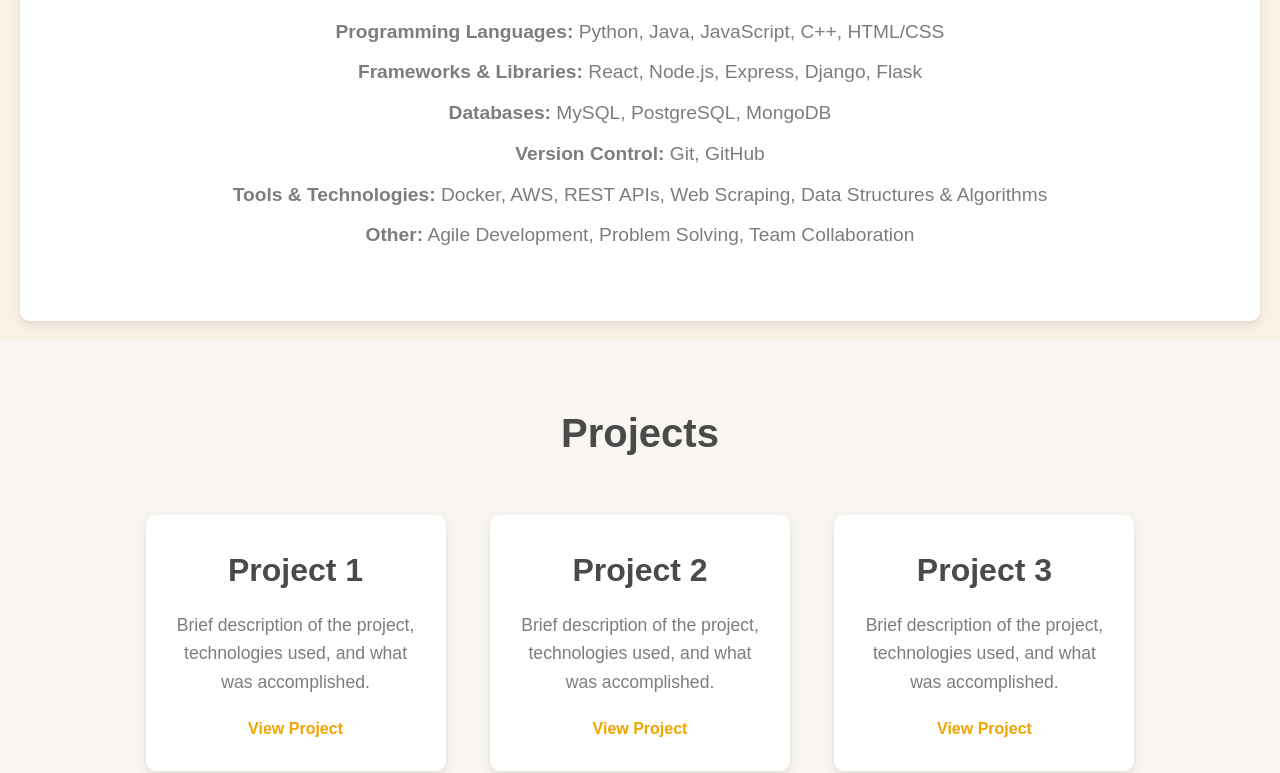
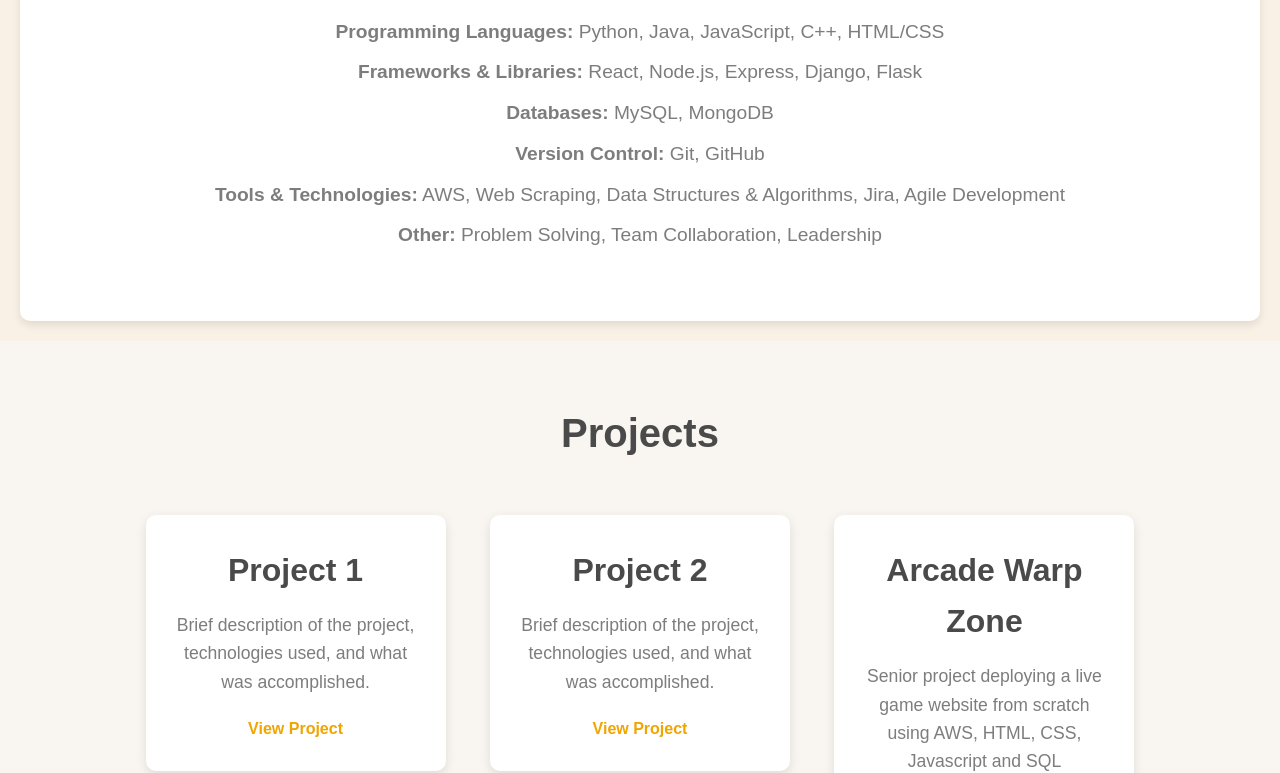
Before and after one commit to jakeanderson-dev/jakeanderson-dev.github.io, a plain HTML site: page index.html in a window 1280 px wide. Shown: the part 611-1384 px from the top of the page. Drawn offline with Linux system fonts and the light colour scheme.

Commit message:
Edits and links added

```diff
--- a/index.html
+++ b/index.html
@@ -35,10 +35,10 @@
             <ul>
                 <li><strong>Programming Languages:</strong> Python, Java, JavaScript, C++, HTML/CSS</li>
                 <li><strong>Frameworks & Libraries:</strong> React, Node.js, Express, Django, Flask</li>
-                <li><strong>Databases:</strong> MySQL, PostgreSQL, MongoDB</li>
+                <li><strong>Databases:</strong> MySQL, MongoDB</li>
                 <li><strong>Version Control:</strong> Git, GitHub</li>
-                <li><strong>Tools & Technologies:</strong> Docker, AWS, REST APIs, Web Scraping, Data Structures & Algorithms</li>
-                <li><strong>Other:</strong> Agile Development, Problem Solving, Team Collaboration</li>
+                <li><strong>Tools & Technologies:</strong> AWS, Web Scraping, Data Structures & Algorithms, Jira, Agile Development</li>
+                <li><strong>Other:</strong> Problem Solving, Team Collaboration, Leadership</li>
             </ul>
         </div>
     </section>
@@ -58,9 +58,9 @@
             <a href="#" target="_blank">View Project</a>
         </div>
         <div class="project">
-            <h3>Project 3</h3>
-            <p>Brief description of the project, technologies used, and what was accomplished.</p>
-            <a href="#" target="_blank">View Project</a>
+            <h3>Arcade Warp Zone</h3>
+            <p>Senior project deploying a live game website from scratch using AWS, HTML, CSS, Javascript and SQL</p>
+            <a href="https://github.com/AngelV200/Senior-Design-Game-Platform" target="_blank">View Project</a>
         </div>
         <div class="project">
             <h3>Project 4</h3>
```
